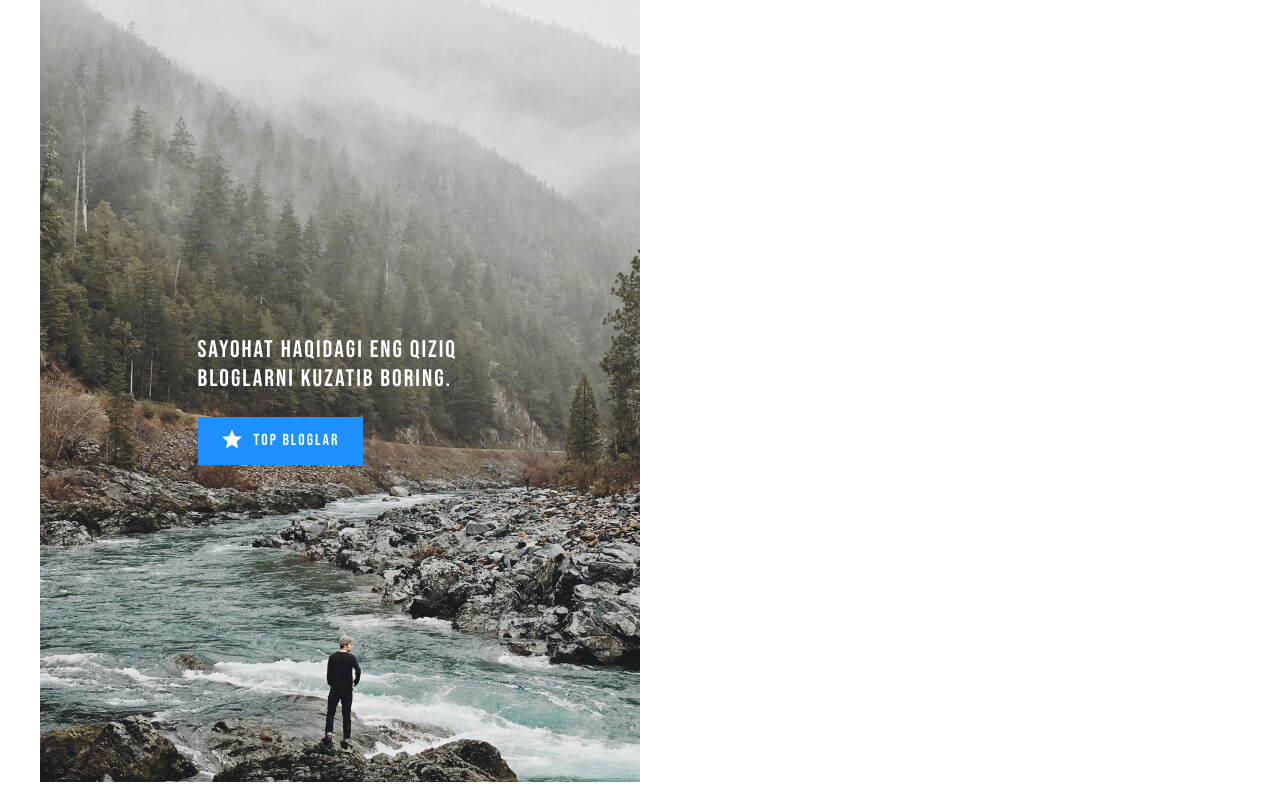
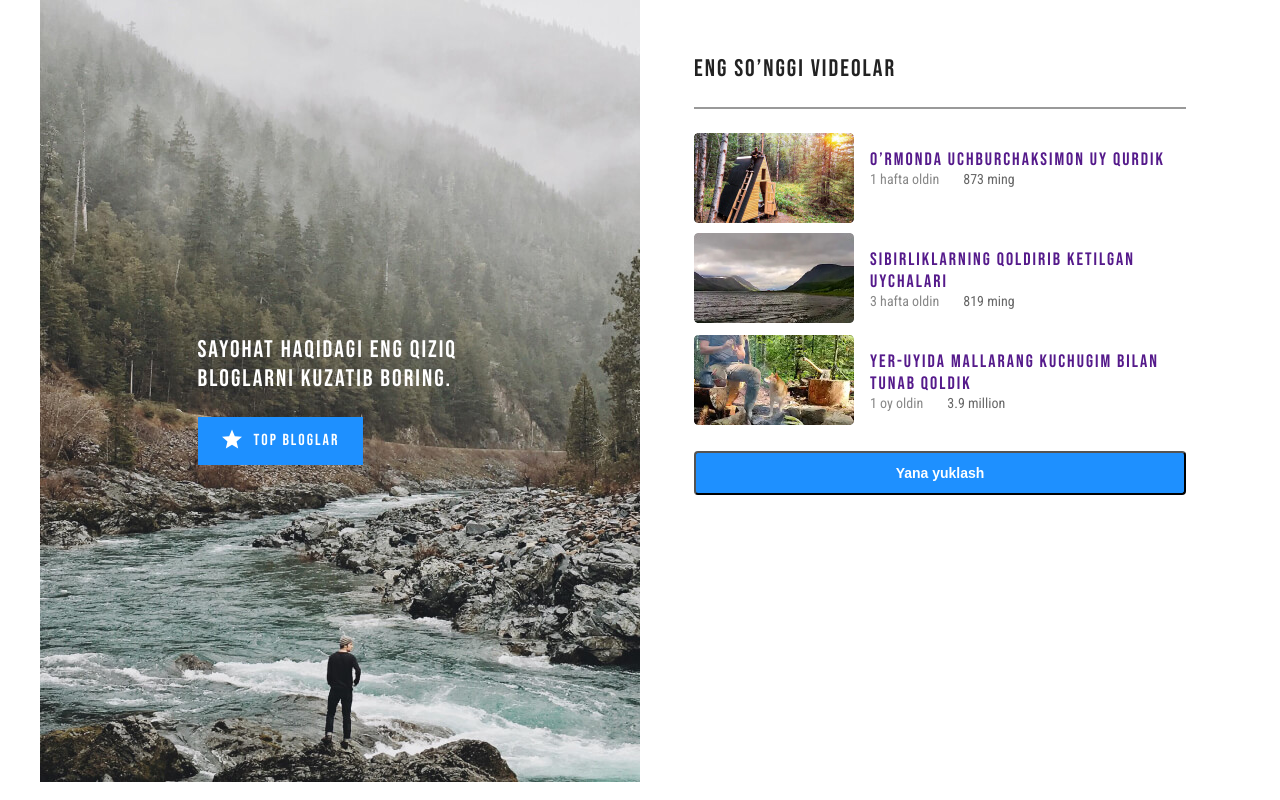
Before and after one commit to Mr-Perfectuz/Blog, a plain HTML site: page index.html in a window 1280 px wide. Drawn offline with Linux system fonts and the light colour scheme.

Commit message:
update right-content

```diff
--- a/css/style.css
+++ b/css/style.css
@@ -148,3 +148,147 @@ only screen and (min-resolution: 1.25dppx){
           background-image: url(/photos/image@2x.jpg);
      }
 }
+
+
+/* right-section-content  */
+.right-section-content{
+     width: 100%;
+     max-width: 600px;
+     padding: 54px;
+}
+
+.right-section-heading{
+     margin: 0;
+     font-family: Bebas Neue, 'Roboto Condensed', sans-serif;
+     font-style: normal;
+     font-weight: normal;
+     font-size: 24px;
+     line-height: 29px;
+     /* identical to box height */
+     letter-spacing: 2px;
+     text-transform: uppercase;
+}
+
+.right-section-divider{
+     margin: 0;
+     margin-top: 24px;
+     margin-bottom: 24px;
+     border: 1px solid #999999;
+}
+
+.right-section-list{
+     margin: 0;
+     padding: 0;
+     list-style: none;
+     margin-bottom: 24px;
+
+}
+
+.right-section-item:not(:last-child){
+     margin-bottom: 10px;
+}
+
+.list-box{
+     display: flex;
+}
+
+.list-box img{
+     width: 160px;
+     height: 90px;
+     object-fit: cover;
+     border-radius: 4px;
+}
+
+.list-box-info{
+     padding: 16px;
+}
+
+.list-box-info h3{
+     margin: 0;
+     padding: 0;
+     font-style: normal;
+     font-weight: normal;
+     font-size: 18px;
+     line-height: 22px;
+     letter-spacing: 2px;
+     font-family: Bebas Neue, 'Roboto Condensed', sans-serif;
+     color: #222222;
+}
+
+.list-box-link{
+     text-decoration: none;
+}
+
+.list-box-link:hover{
+     opacity: 0.8;
+     color: #1E90FF
+}
+
+.list-box-link:active{
+     opacity: 0.6;
+     color: #1E90FF99
+}
+.list-box-meta{
+     display: flex;
+     align-items: center;
+}
+
+.list-box-time::before{
+     width: 14px;
+     height: 14px;
+     border-image: url(../photos/icon-clock.svg);
+     background-repeat: no-repeat;
+     background-size: contain;
+     background-position: center center;
+     content: "";
+}
+
+.list-box-time{
+     font-style: normal;
+     font-weight: normal;
+     font-size: 14px;
+     line-height: 16px;
+     font-family: 'Roboto Condensed', sans-serif;
+     color: #888888;
+     margin-right: 24px;
+}
+
+.list-box-views::before{
+     width: 14px;
+     height: 14px;
+     border-image: url(../photos/icon-viewer.svg);
+     background-repeat: no-repeat;
+     background-size: contain;
+     background-position: center center;
+     content: "";
+}
+.list-box-views{
+     font-family: 'Roboto Condensed', sans-serif;
+     font-style: normal;
+     font-weight: normal;
+     font-size: 14px;
+     line-height: 16px;
+     color: #666666;
+}
+
+.further-info{
+     width: 100%;
+     max-width: 492px;
+     padding: 12px;
+     background-color: #1E90FF;
+     font-style: normal;
+     font-weight: bold;
+     font-size: 14px;
+     line-height: 16px;
+     border-radius: 4px;
+     color: #FFFFFF;
+     cursor: pointer;
+}
+
+.further-info:hover{
+     opacity: 0.8;
+}
+
+.further-info:active{
+     opacity: 0.6;
+}
--- a/index.html
+++ b/index.html
@@ -35,6 +35,58 @@
                          </a>
                     </div>
                </div>
+
+               <!-- Right Section Content  -->
+               <section class="right-section-content">
+                    <h2 class="right-section-heading">Eng so’nggi videolar</h2>
+                    <hr class="right-section-divider">
+                    <ul class="right-section-list">
+                         <!-- ITEM  -->
+                         <li class="right-section-item">
+                              <div class="list-box">
+                                   <img src="/photos/article-poster.jpg" alt="uy rasmi" width="160" height="90" srcset="/photos/article-poster.jpg 1x, /photos/article-poster@2x.jpg 2x">
+                                   <div class="list-box-info">
+                                        <h3><a class="list-box-link" href="">O’rmonda uchburchaksimon uy qurdik</a></h3>
+                                        <div class="list-box-meta">
+                                             <time class="list-box-time" datetime="2021-09-23">1 hafta oldin</time>
+                                             <div class="list-box-views">873 ming</div>
+                                        </div>
+                                   </div>
+                              </div>
+                         </li>
+
+
+                         <!-- ITEM  -->
+                         <li class="right-section-item">
+                              <div class="list-box">
+                                   <img src="/photos/article-poster-1.jpg" alt="uy rasmi" width="160" height="90" srcset="/photos/article-poster-1.jpg 1x, /photos/article-poster@2x-1.jpg 2x">
+                                   <div class="list-box-info">
+                                        <h3><a class="list-box-link" href="">Sibirliklarning qoldirib ketilgan uychalari</a></h3>
+                                        <div class="list-box-meta">
+                                             <time class="list-box-time" datetime="2021-09-23">3 hafta oldin</time>
+                                             <div class="list-box-views">819 ming</div>
+                                        </div>
+                                   </div>
+                              </div>
+                         </li>
+
+                         <!-- ITEM  -->
+                         <li class="right-section-item">
+                              <div class="list-box">
+                                   <img src="/photos/article-poster-2.jpg" alt="uy rasmi" width="160" height="90" srcset="/photos/article-poster-2.jpg 1x, /photos/article-poster@2x-2.jpg 2x">
+                                   <div class="list-box-info">
+                                        <h3><a class="list-box-link" href="">Yer-uyida mallarang kuchugim bilan tunab qoldik</a></h3>
+                                        <div class="list-box-meta">
+                                             <time class="list-box-time" datetime="2021-09-23">1 oy oldin</time>
+                                             <div class="list-box-views">3.9 million</div>
+                                        </div>
+                                   </div>
+                              </div>
+                         </li>
+                    </ul>
+
+                    <button class="further-info" type="button">Yana yuklash</button>
+               </section>
           </div>
           <div class="container">
 
```
Also changed, not shown: photos/icon-clock.svg (added), photos/icon-viewer.svg (added).
